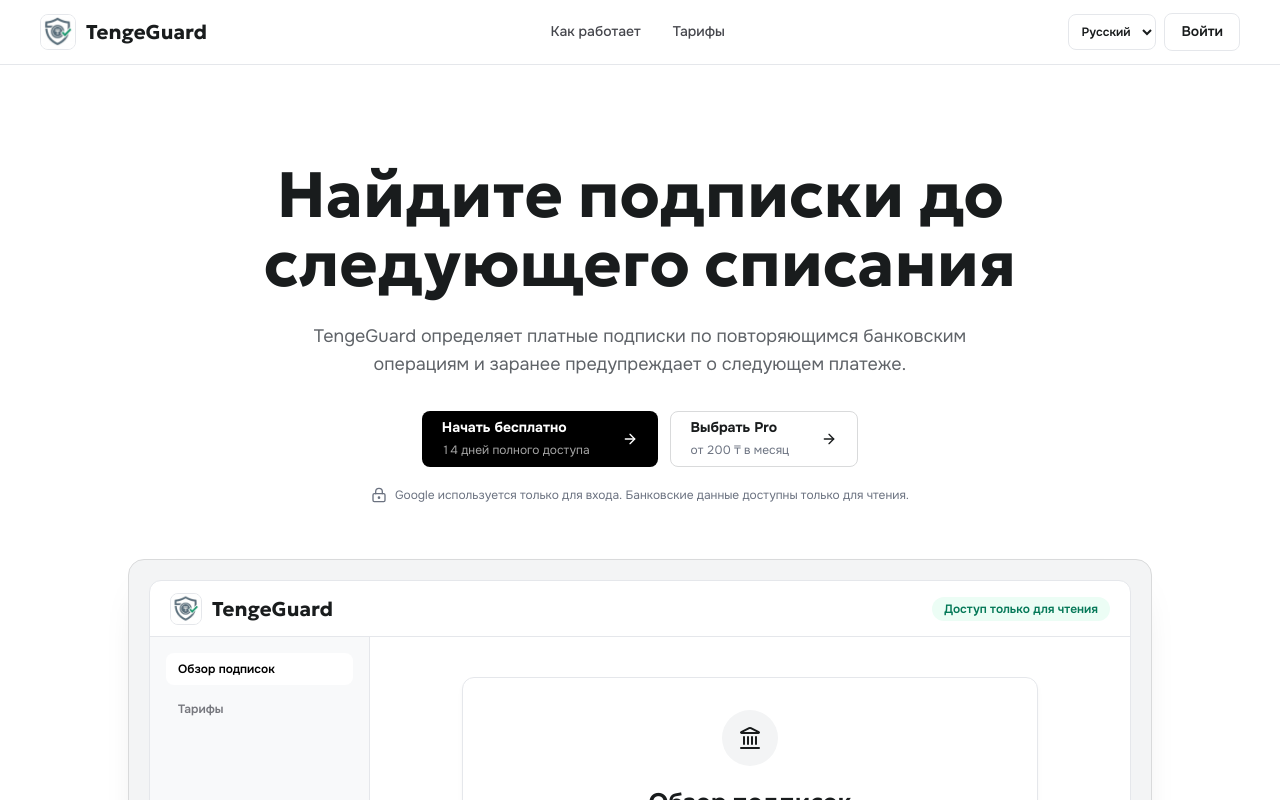
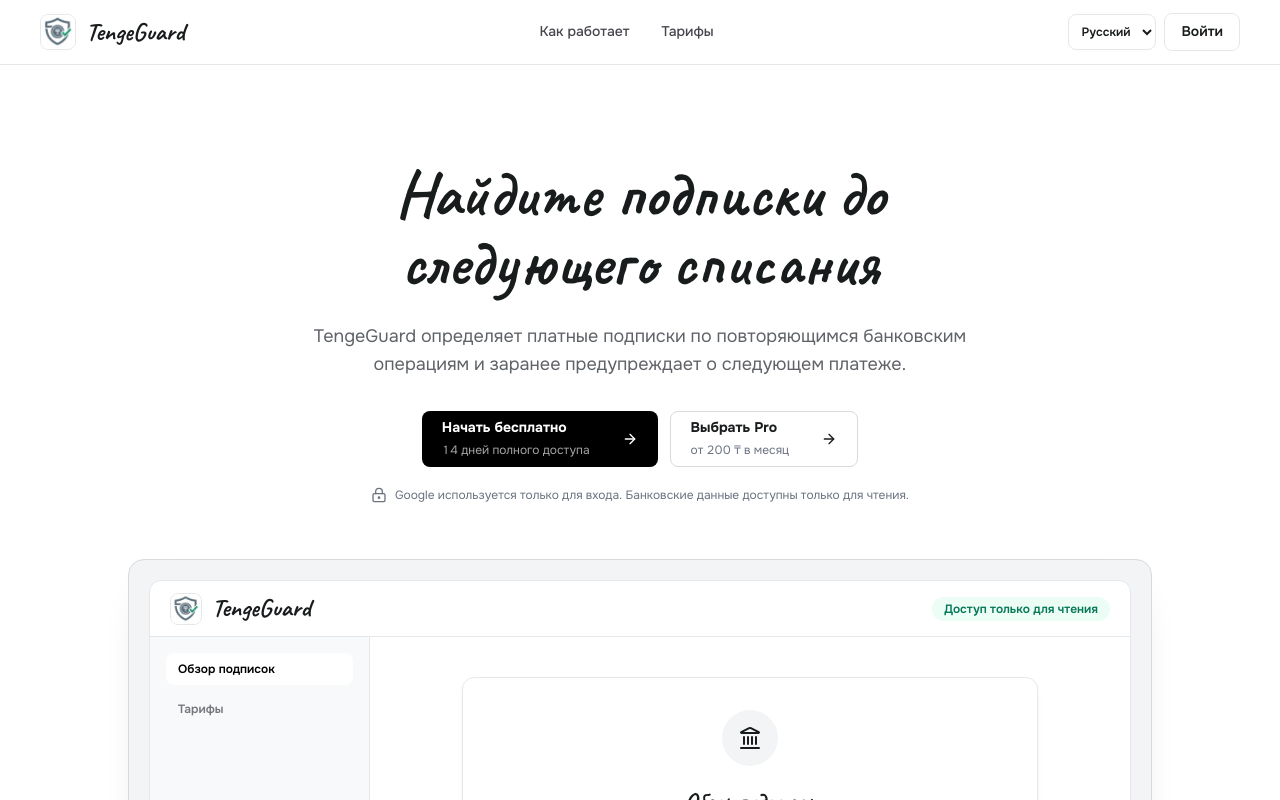
Before and after one commit to mansurmaksut19-code/TengeGuard, a Next.js app: page / in a window 1280 px wide. Shown: the top 800 px of the page. Built offline with nearby package versions, Linux system fonts and the light colour scheme.

Commit message:
Use handwritten Caveat brand typography

```diff
--- a/app/(dashboard)/dashboard/App.tsx
+++ b/app/(dashboard)/dashboard/App.tsx
@@ -547,7 +547,7 @@
 type T = (typeof copy)["ru"];
 
 function Brand({ compact = false }: { compact?: boolean }) {
-  return <Link className="flex items-center gap-2.5" href="/dashboard"><span className={`${compact ? "h-8 w-8" : "h-9 w-9"} overflow-hidden rounded-lg border border-[#e5e7eb] bg-white`}><img alt="TengeGuard" className="h-full w-full object-cover" src="/tengeguard-mark.jpg" /></span><span className="font-display text-xl font-bold leading-none">TengeGuard</span></Link>;
+  return <Link className="flex items-center gap-2.5" href="/dashboard"><span className={`${compact ? "h-8 w-8" : "h-9 w-9"} overflow-hidden rounded-lg border border-[#e5e7eb] bg-white`}><img alt="TengeGuard" className="h-full w-full object-cover" src="/tengeguard-mark.jpg" /></span><span className="font-display text-[25px] font-bold leading-none">TengeGuard</span></Link>;
 }
 
 function PageTitle({ title, text, action }: { title: string; text: string; action?: React.ReactNode }) {
--- a/app/billing/kaspi/page.tsx
+++ b/app/billing/kaspi/page.tsx
@@ -118,7 +118,7 @@
             {/* eslint-disable-next-line @next/next/no-img-element */}
             <img alt="TengeGuard" className="h-full w-full object-cover" src="/tengeguard-mark.jpg" />
           </span>
-          <span className="font-display text-xl font-bold leading-none">TengeGuard</span>
+          <span className="font-display text-[25px] font-bold leading-none">TengeGuard</span>
         </Link>
         <div className="mt-8">{children}</div>
       </div>
--- a/app/globals.css
+++ b/app/globals.css
@@ -119,17 +119,18 @@
 h5,
 h6,
 .font-display {
-  font-family: var(--font-display), var(--font-interface), ui-sans-serif, system-ui, sans-serif;
+  font-family: var(--font-display), "Segoe Print", cursive;
   font-feature-settings: "calt" 1, "kern" 1;
   font-optical-sizing: auto;
+  font-weight: 650;
   letter-spacing: 0;
   text-wrap: balance;
 }
 
 .font-editorial-italic {
-  font-family: var(--font-display), var(--font-interface), ui-sans-serif, system-ui, sans-serif;
+  font-family: var(--font-display), "Segoe Print", cursive;
   font-style: normal;
-  font-weight: 650;
+  font-weight: 700;
   letter-spacing: 0;
   text-wrap: balance;
 }
--- a/app/layout.tsx
+++ b/app/layout.tsx
@@ -1,5 +1,5 @@
 import type { Metadata } from "next";
-import { Geologica, Onest } from "next/font/google";
+import { Caveat, Onest } from "next/font/google";
 
 import "./globals.css";
 import { Providers } from "@/components/providers";
@@ -11,11 +11,11 @@
   fallback: ["Arial", "sans-serif"]
 });
 
-const displayFont = Geologica({
+const displayFont = Caveat({
   subsets: ["cyrillic", "latin"],
   display: "swap",
   variable: "--font-display",
-  fallback: ["Arial", "sans-serif"]
+  fallback: ["Segoe Print", "Comic Sans MS", "cursive"]
 });
 
 export const metadata: Metadata = {
--- a/app/page.tsx
+++ b/app/page.tsx
@@ -261,7 +261,7 @@
         {/* eslint-disable-next-line @next/next/no-img-element */}
         <img alt="TengeGuard" className="h-full w-full object-cover" src="/tengeguard-mark.jpg" />
       </span>
-      <span className="font-display text-xl font-bold leading-none">TengeGuard</span>
+      <span className="font-display text-[25px] font-bold leading-none">TengeGuard</span>
     </Link>
   );
 }
--- a/tailwind.config.ts
+++ b/tailwind.config.ts
@@ -40,7 +40,7 @@
         "amber-dark": "#92400e"
       },
       fontFamily: {
-        display: ["var(--font-display)", "var(--font-interface)", "ui-sans-serif", "system-ui", "sans-serif"],
+        display: ["var(--font-display)", "Segoe Print", "cursive"],
         sans: ["var(--font-interface)", "ui-sans-serif", "system-ui", "sans-serif"],
         "body-md": ["var(--font-interface)", "ui-sans-serif", "system-ui", "sans-serif"],
         "label-sm": ["var(--font-interface)", "ui-sans-serif", "system-ui", "sans-serif"],
```
